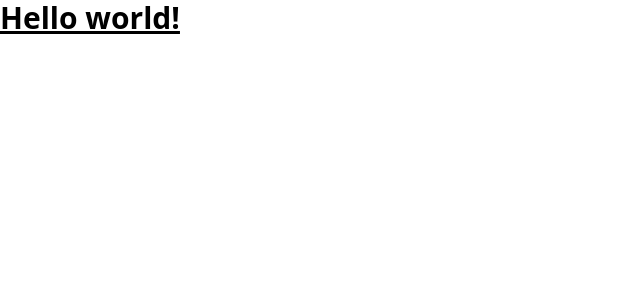
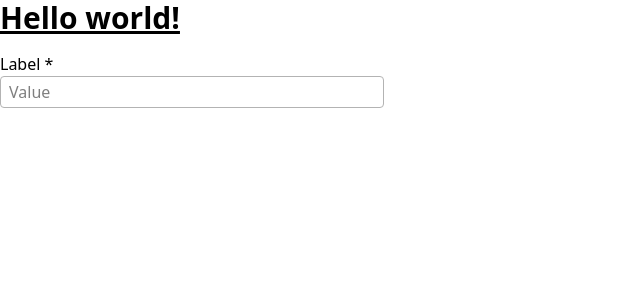
Before and after one commit to sandorelod00/trackman-challenge, a React (Vite) app: page / in a window 1280 px wide. Shown: the top 300 px of the page, without its empty margins (0-640 px from the left). Built offline with nearby package versions, Linux system fonts and the light colour scheme.

Commit message:
Create Simple Input

```diff
--- a/src/App.tsx
+++ b/src/App.tsx
@@ -1,7 +1,20 @@
+import { useState } from 'react'
+import Input from './components/Input/Input'
+
 function App() {
+    const [test, setTest] = useState('')
+
     return (
         <>
             <h1 className="text-3xl font-bold underline">Hello world!</h1>
+            <Input
+                label="Label"
+                placeholder="Value"
+                value={test}
+                onChange={(e) => setTest(e.target.value)}
+                required
+                className="mt-4"
+            />
         </>
     )
 }
--- /dev/null
+++ b/src/components/Input/Input.tsx
@@ -0,0 +1,32 @@
+import { type FC, type InputHTMLAttributes } from "react"
+
+interface InputProps extends InputHTMLAttributes<HTMLInputElement> {
+    label: string
+    required?: boolean
+    className?: string
+}
+
+const Input: FC<InputProps> = ({ label, required = false, className = "", ...props }) => {
+    return (
+        <div className={`w-[384px] h-[50px] flex flex-col ${className}`}>
+            <label>
+                {label} {required && <span>*</span>}
+            </label>
+            <input
+                {...props}
+                className={`
+          w-[384px]
+          h-[32px]
+          p-2
+          rounded
+          border-[1px] border-[#B3B3B3]
+          bg-white
+          focus:outline-none
+          m-0
+        `}
+            />
+        </div>
+    )
+}
+
+export default Input
--- a/vite.config.ts
+++ b/vite.config.ts
@@ -1,6 +1,6 @@
-import { defineConfig } from "vite"
-import react from "@vitejs/plugin-react"
-import tailwindcss from "@tailwindcss/vite"
+import { defineConfig } from 'vite'
+import react from '@vitejs/plugin-react'
+import tailwindcss from '@tailwindcss/vite'
 
 // https://vite.dev/config/
 export default defineConfig({
```
